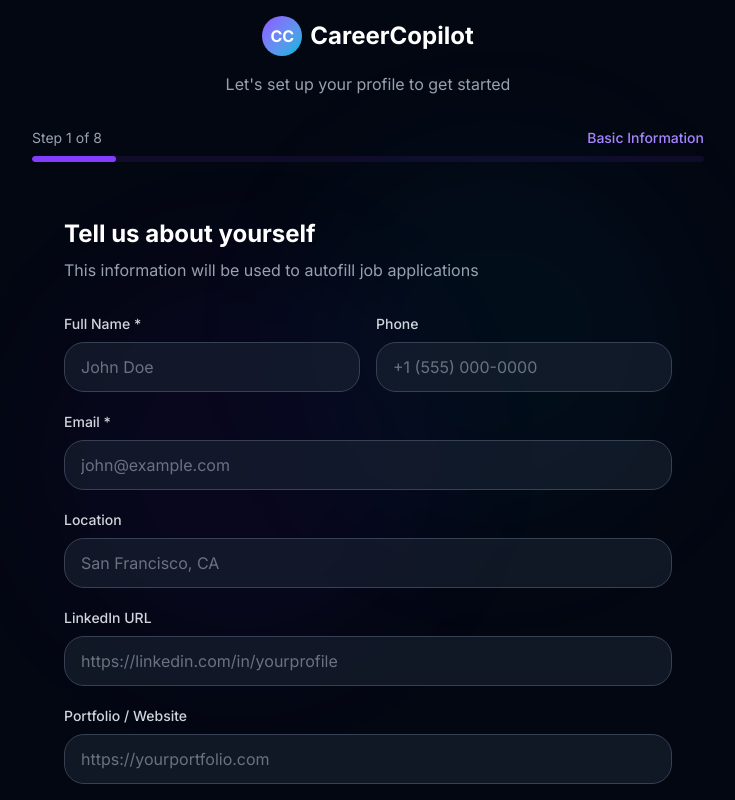
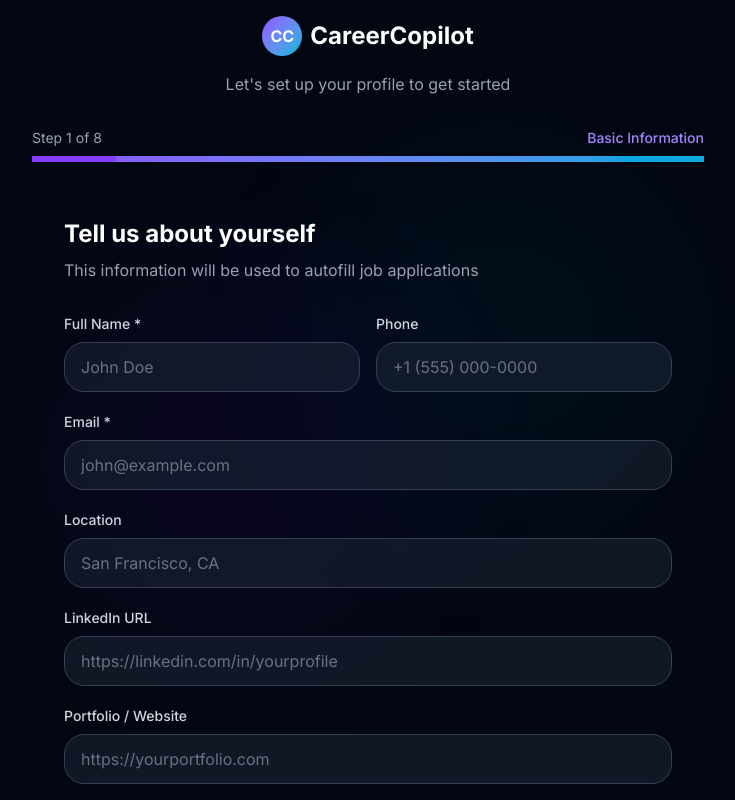
Before and after one commit to CHR1X7/CareerCopilot, a Next.js app: page /onboarding in a window 1280 px wide. Shown: the top 800 px of the page, without its empty margins (272-1007 px from the left). Built offline with nearby package versions, Linux system fonts and the light colour scheme; no server answers; sample sign-in values are in the browser's storage.

Commit message:
Update OnboardingWizard.tsx

```diff
--- a/components/onboarding/OnboardingWizard.tsx
+++ b/components/onboarding/OnboardingWizard.tsx
@@ -215,7 +215,7 @@
           <Progress
             value={progressPercent}
             size="md"
-            barClassName="bg-gradient-to-r from-violet-500 to-cyan-500"
+            className="bg-gradient-to-r from-violet-500 to-cyan-500"
           />
         </div>
 
```
